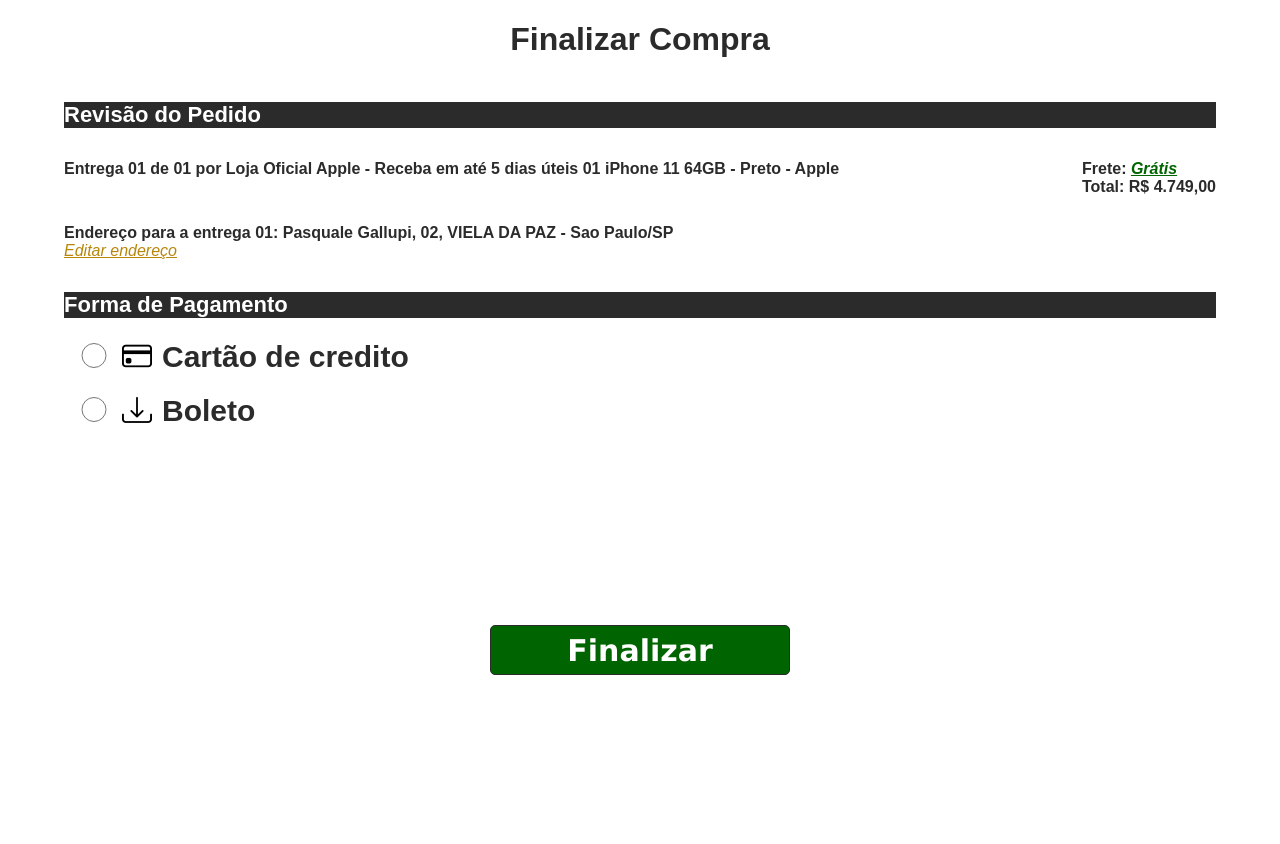
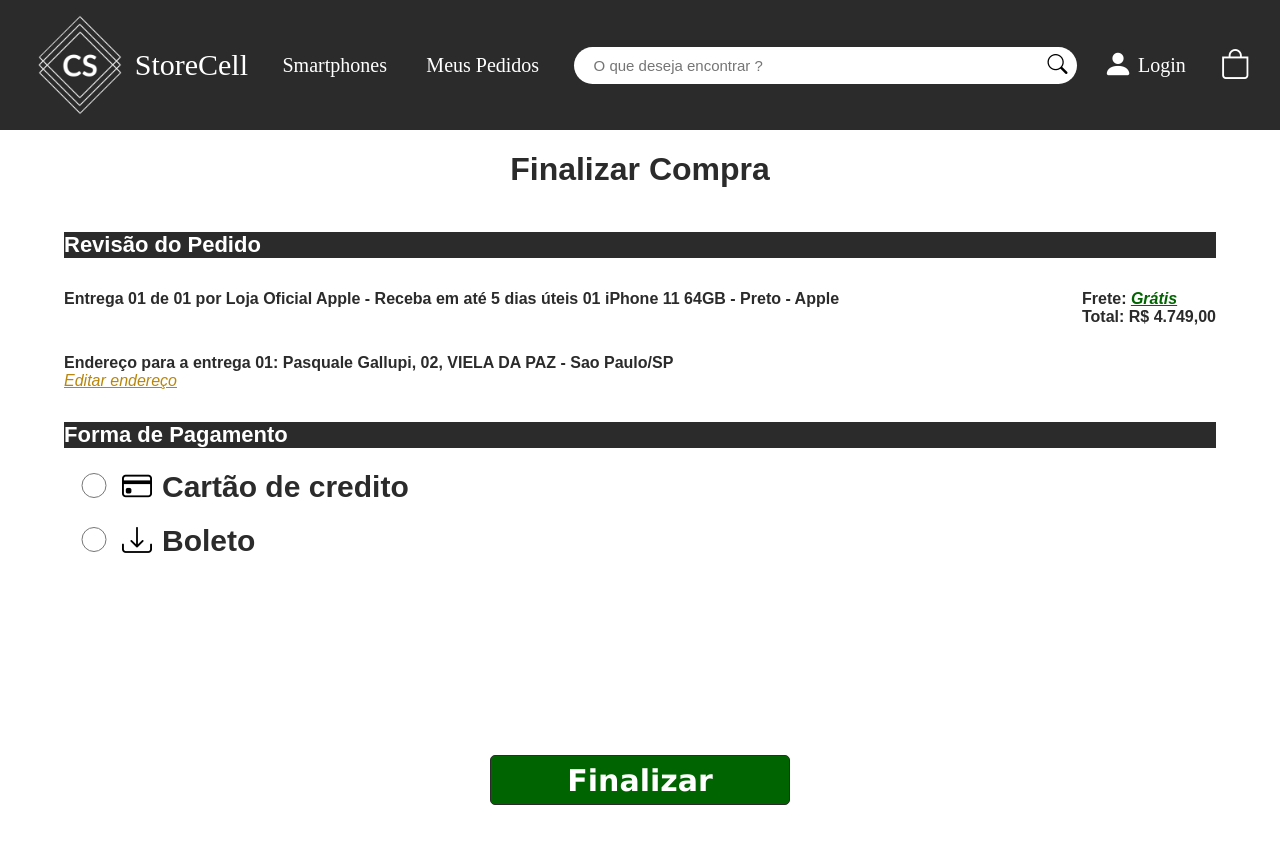
Before and after one commit to Escanor-7/Store-Cell, a React (Create React App) app in the folder store-cell/: page / in a window 1280 px wide. Shown: the top 844 px of the page. Built offline with nearby package versions, Linux system fonts and the light colour scheme.

Commit message:
Checkout completed

```diff
--- a/store-cell/src/App.js
+++ b/store-cell/src/App.js
@@ -12,8 +12,8 @@ function App() {
     return (
         <>
             <ThemeProvider theme={theme}  >
-                {/* <Header />
-                <Home />
+                 <Header />
+                {/*<Home />
                 <Login />*/}
                 <Checkout/>
             </ThemeProvider>
```
